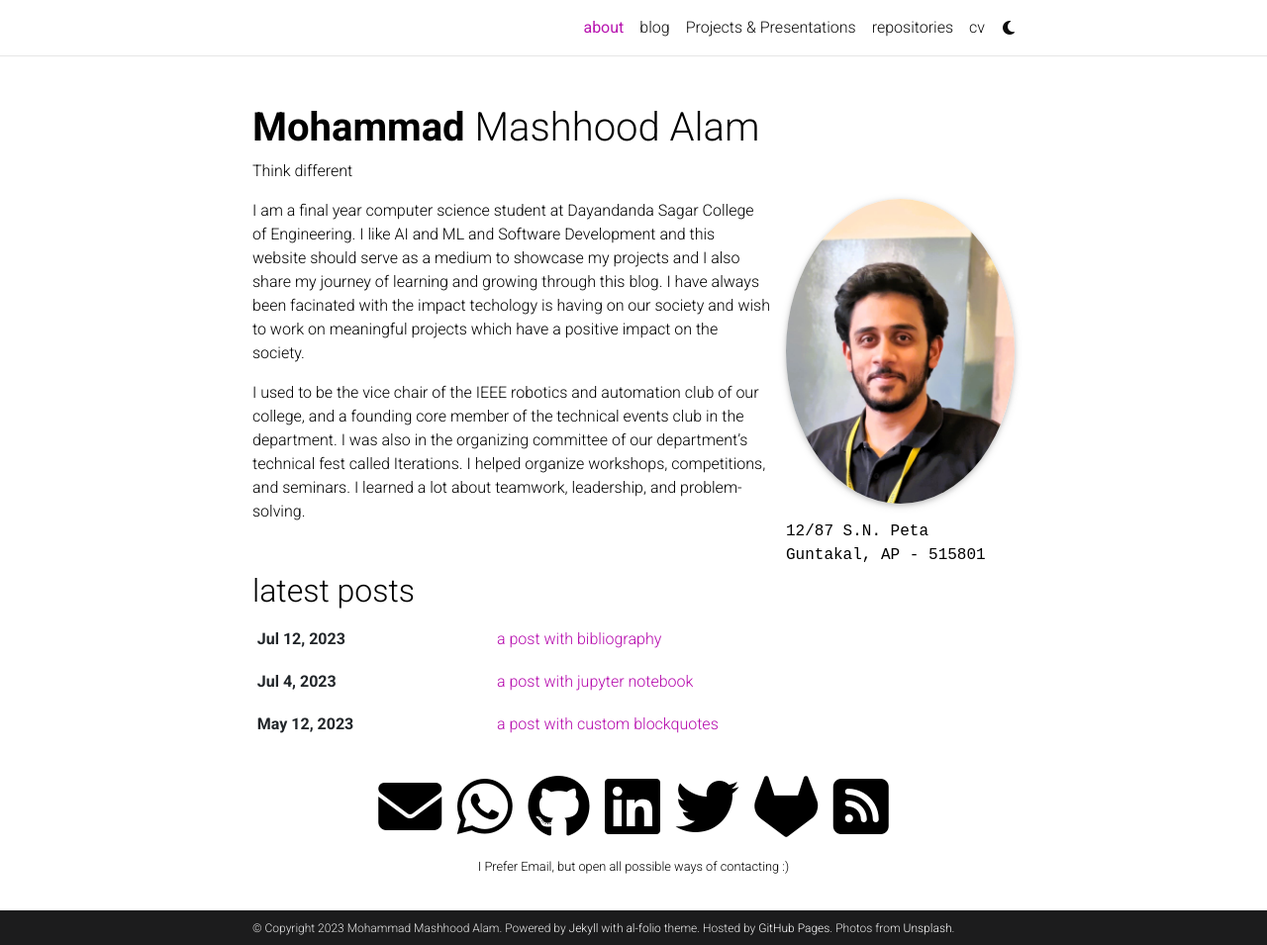
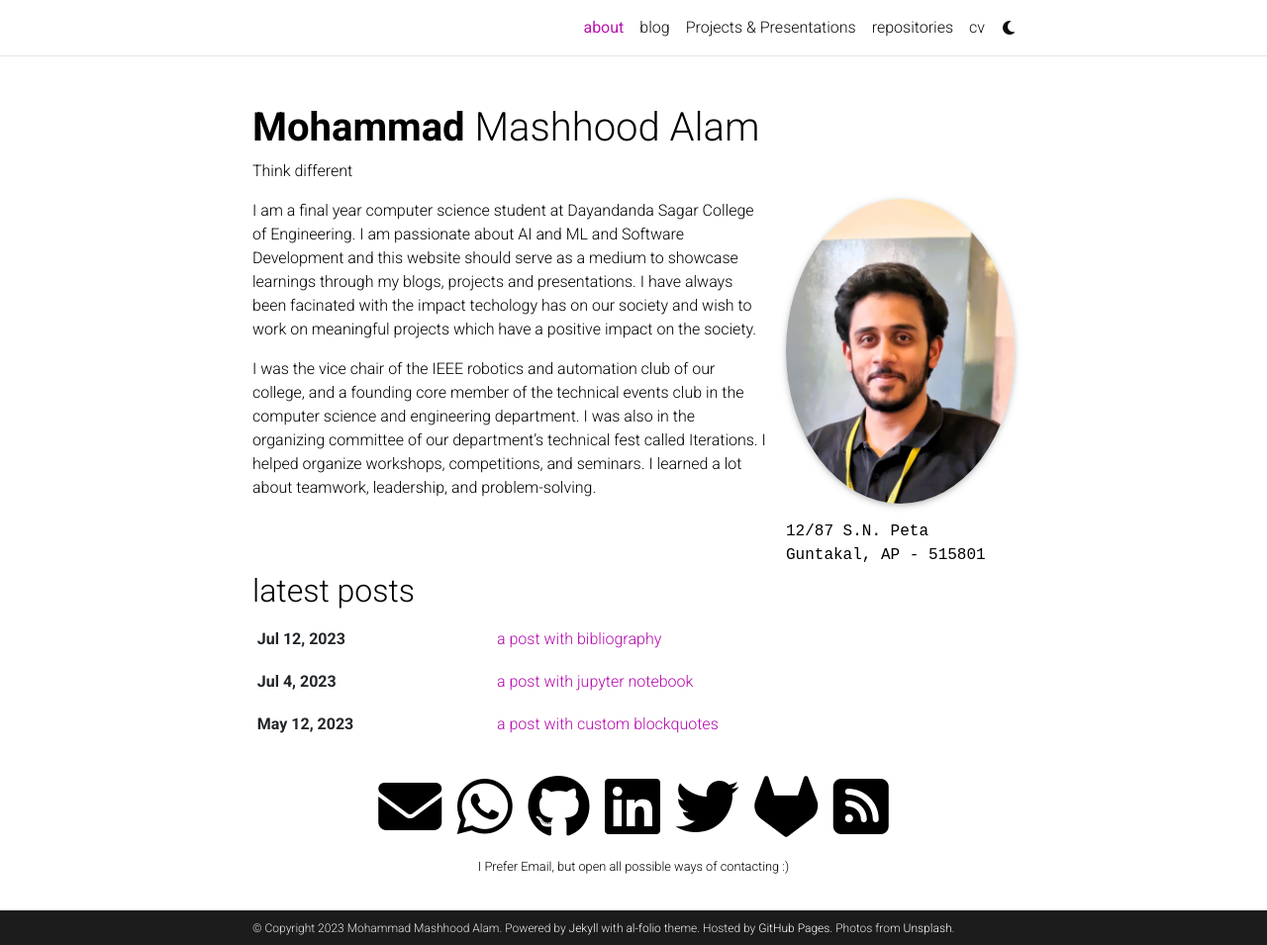
Before and after one commit to MASHOD0/mashod0.github.io, a Jekyll site: the page built from _pages/about.md, in a window 1280 px wide and 955 px high. Shown: the whole window at 99% size. Built offline with Jekyll 4.4.1, drawn with Linux system fonts in a browser that asks for light colours; full-size pictures stand in for the smaller copies a plugin makes; comment, search, counter and statistics services are not loaded; a style sheet for code colours, icons or effects is not loaded.

Commit message:
first content update

```diff
--- a/_pages/about.md
+++ b/_pages/about.md
@@ -19,6 +19,6 @@
 social: true  # includes social icons at the bottom of the page
 ---
 
-I am a final year computer science student at Dayandanda Sagar College of Engineering. I like AI and ML and Software Development and this website should serve as a medium to showcase my projects and I also share my journey of learning and growing through this blog. I have always been facinated with the impact techology is having on our society and wish to work on meaningful projects which have a positive impact on the society.
+I am a final year computer science student at Dayandanda Sagar College of Engineering. I am passionate about AI and ML and Software Development and this website should serve as a medium to showcase learnings through my blogs, projects and presentations. I have always been facinated with the impact techology has on our society and wish to work on meaningful projects which have a positive impact on the society.
 
-I used to be the vice chair of the IEEE robotics and automation club of our college, and a founding core member of the technical events club in the department. I was also in the organizing committee of our department’s technical fest called Iterations. I helped organize workshops, competitions, and seminars. I learned a lot about teamwork, leadership, and problem-solving.
+I was the vice chair of the IEEE robotics and automation club of our college, and a founding core member of the technical events club in the computer science and engineering department. I was also in the organizing committee of our department’s technical fest called Iterations. I helped organize workshops, competitions, and seminars. I learned a lot about teamwork, leadership, and problem-solving.
```
